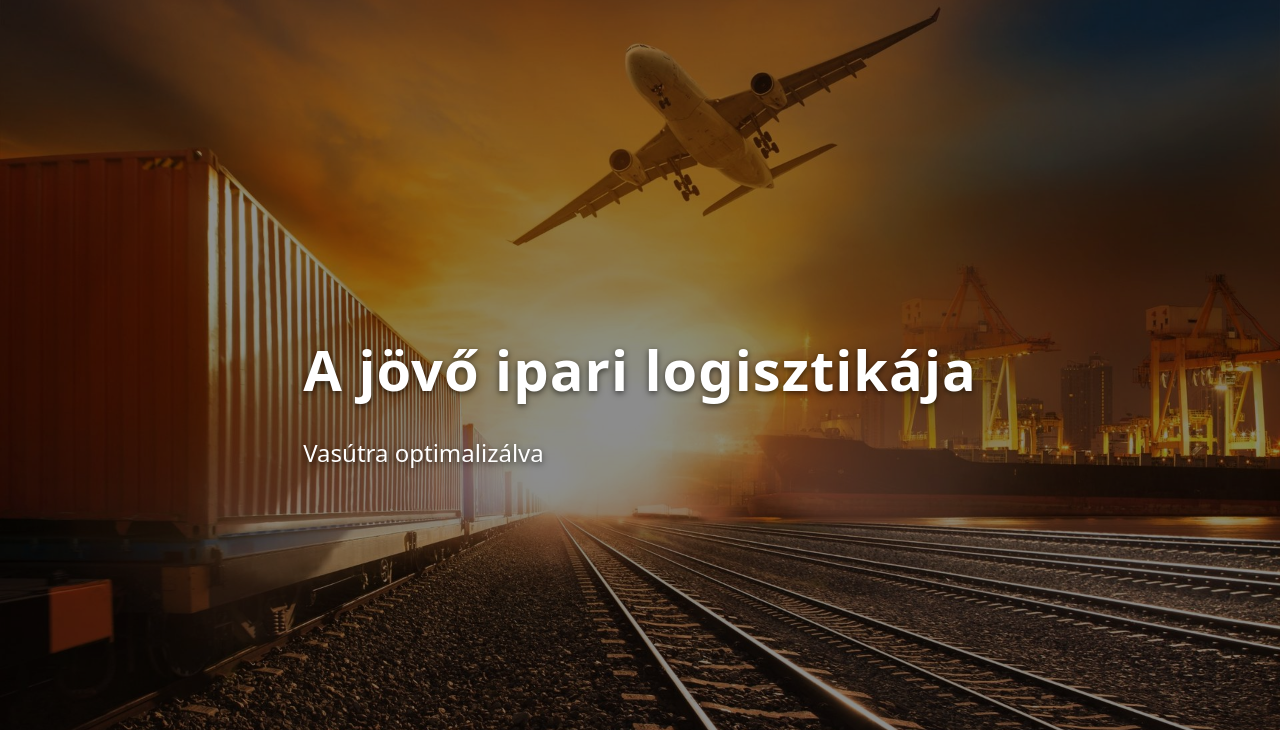
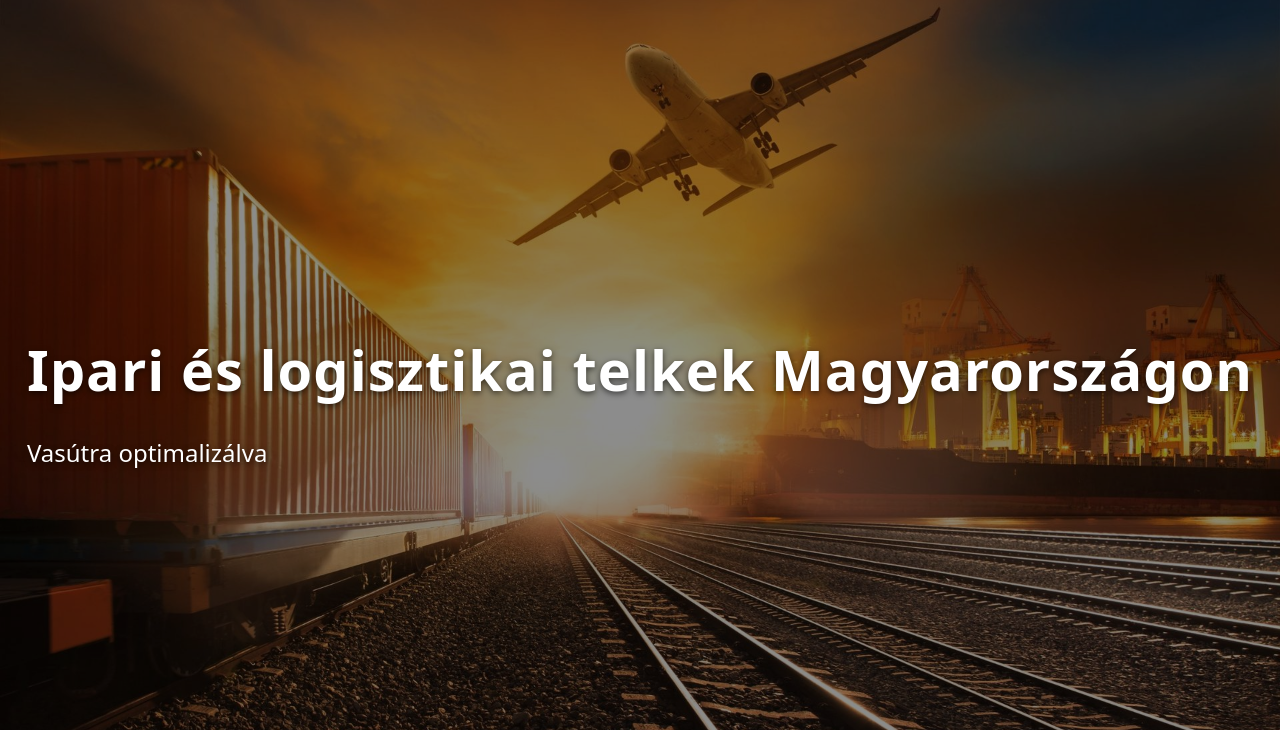
Before and after one commit to haraiirodak-svg/iparingatlan-site, a plain HTML site: page public/index.html in a window 1280 px wide. Shown: the part 70-800 px from the top of the page. Drawn offline with Linux system fonts and the light colour scheme.

Commit message:
Update heading text in index.html

```diff
--- a/public/index.html
+++ b/public/index.html
@@ -78,7 +78,7 @@ p {
 
   <div style="position:relative; z-index:2;">
     <h1 style="font-size:56px; margin-bottom:12px; letter-spacing:1px; text-shadow:0 2px 6px rgba(0,0,0,0.6);">
-      A jövő ipari logisztikája
+      Ipari és logisztikai telkek Magyarországon
     </h1>
     <p style="font-size:24px; text-shadow:0 2px 6px rgba(0,0,0,0.6);">
       Vasútra optimalizálva
```
